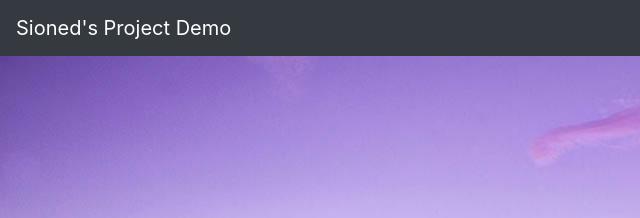
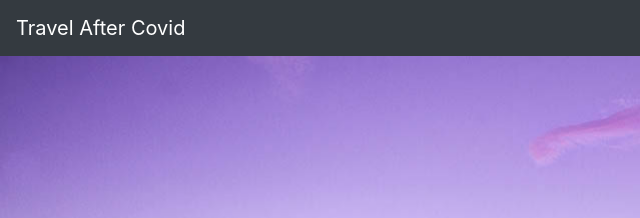
Before and after one commit to Sioneeed/Final-Project, a plain HTML site: page index.html in a window 1280 px wide. Shown: the top 218 px of the page, 0-640 px from the left. Drawn offline with nearby package versions, Linux system fonts and the light colour scheme.

Commit message:
Name change

```diff
--- a/index.html
+++ b/index.html
@@ -20,7 +20,7 @@
     <!-- use the "fixed-top" bootstrap class to fix the nav bar to the top of page.
          BUT, remember to add enough padding to the top of the <body> -->
     <nav class="navbar navbar-expand-md navbar-dark bg-dark fixed-top">
-      <a class="navbar-brand" href="./index.html">Sioned's Project Demo</a>
+      <a class="navbar-brand" href="./index.html">Travel After Covid</a>
 
       <button class="navbar-toggler" type="button" data-toggle="collapse" data-target="#navbarsExampleDefault" aria-controls="navbarsExampleDefault" aria-expanded="false" aria-label="Toggle navigation">
         <span class="navbar-toggler-icon"></span>
```
